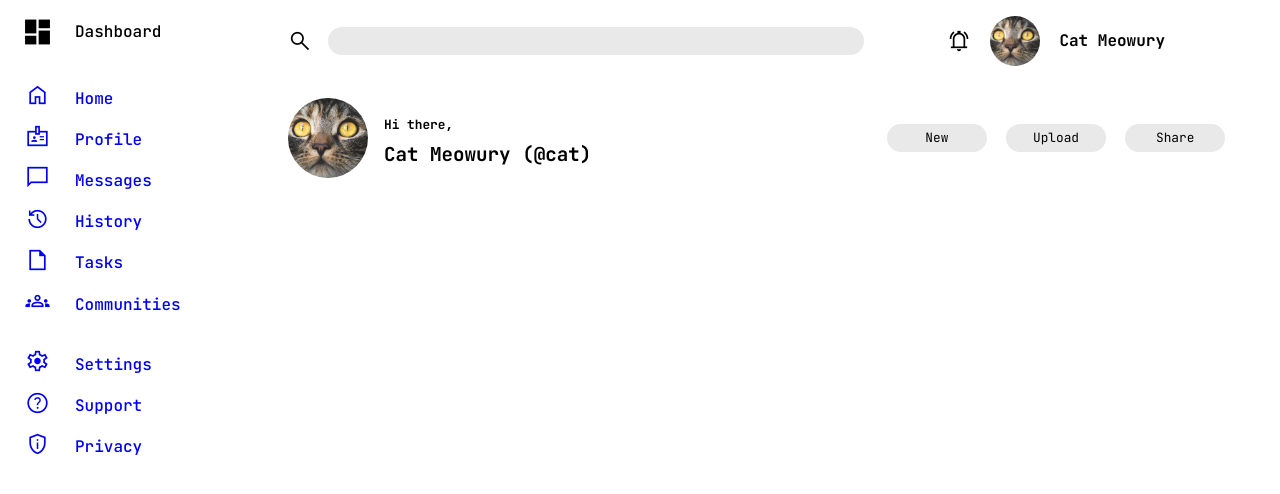
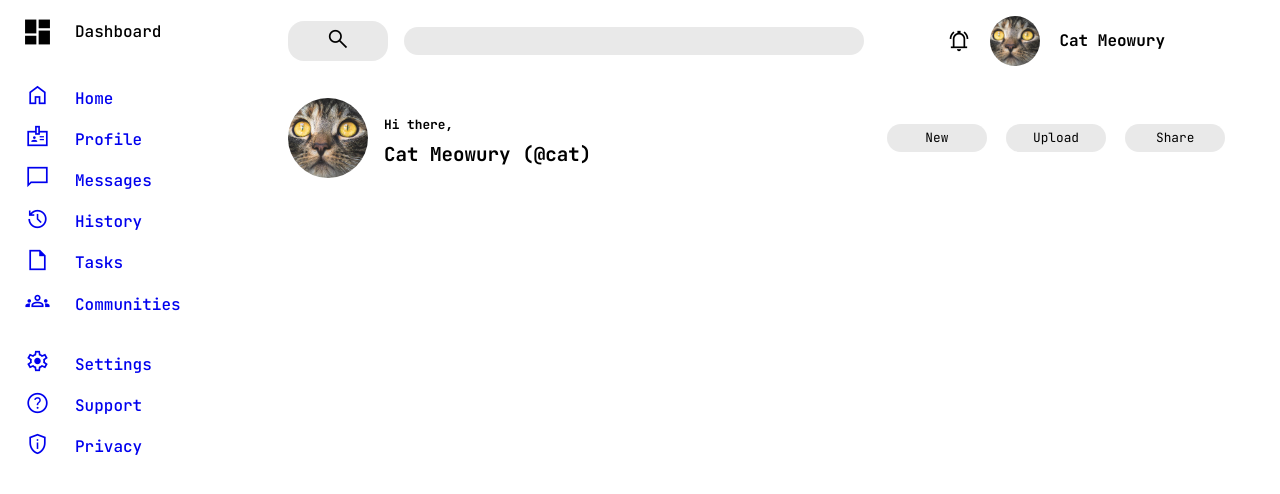
Before and after one commit to andras-tsitskan/odin-admin-dashboard, a plain HTML site: page index.html in a window 1280 px wide. Drawn offline with nearby package versions, Linux system fonts and the light colour scheme.

Commit message:
Update search bar
Add search input to form. Add submit button.

```diff
--- a/index.html
+++ b/index.html
@@ -76,10 +76,12 @@
 
     <header>
       <div class="header-top">
-        <div class="header-search">
-          <span class="material-symbols-sharp">search</span>
+        <form action="#" class="header-search">
+          <button class="search-btn">
+            <span class="material-symbols-sharp">search</span>
+          </button>
           <input type="search" name="search" id="search" />
-        </div>
+        </form>
         <div class="header-top-right">
           <span class="material-symbols-sharp">notifications_active</span>
           <div class="avatar avatar-small"></div>
```
